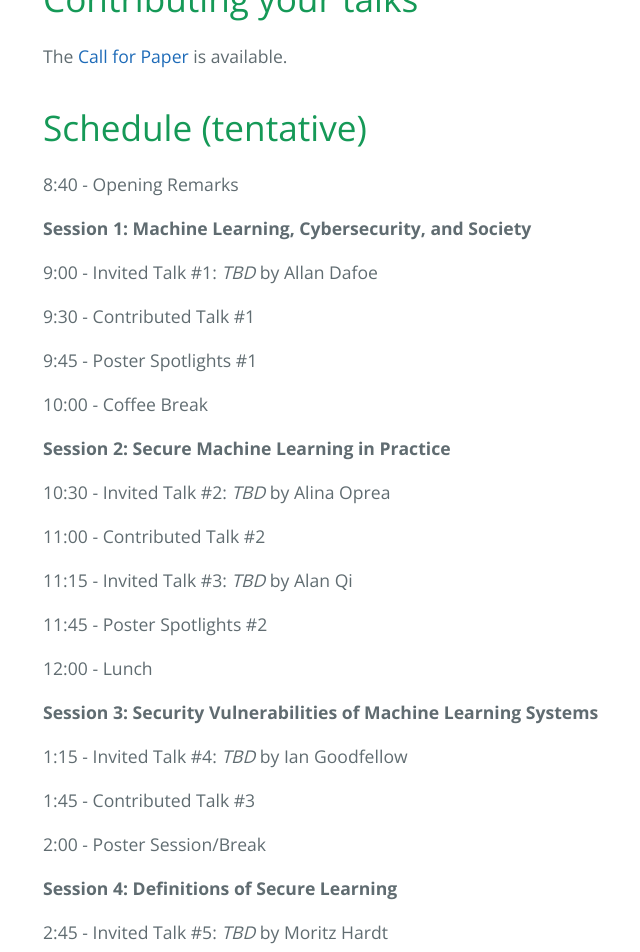
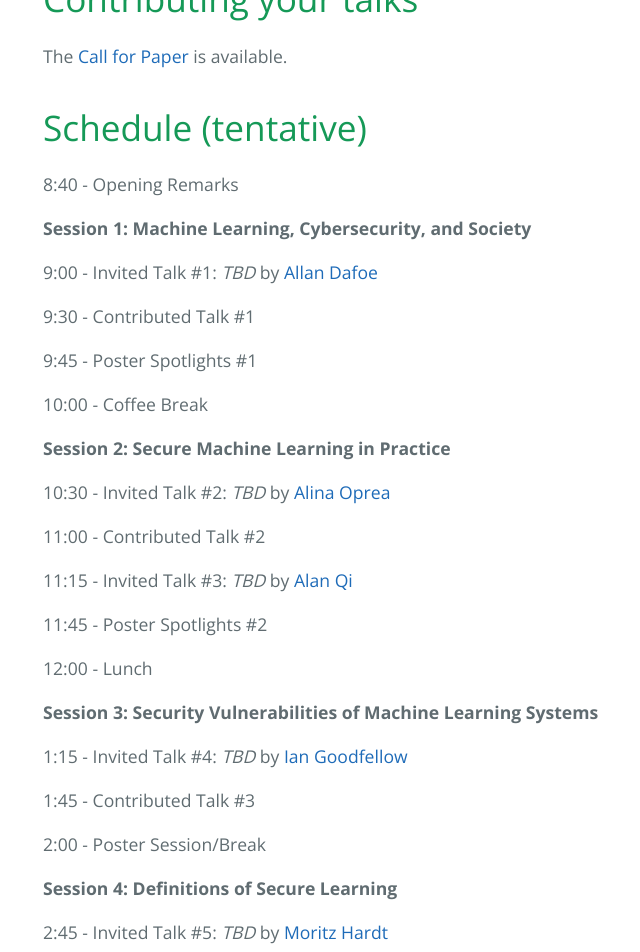
Before and after one commit to deep-learning-security/nips-workshop-2017, a Jekyll site: the page built from index.md, in a window 1280 px wide and 1400 px high, scrolled down 1505 px. Shown: the top 952 px of the window, without its empty margins (181-821 px from the left). Built offline with Jekyll 4.4.1, drawn with Linux system fonts in a browser that asks for light colours; some of the changed lines change nothing that is shown; some of the changed text lies outside the part shown.

Commit message:
add url to speakers

```diff
--- a/index.md
+++ b/index.md
@@ -94,7 +94,7 @@ The [Call for Paper](cfp.md) is available.
 
 **Session 1: Machine Learning, Cybersecurity, and Society**
 
-9:00 - Invited Talk #1: *TBD* by Allan Dafoe
+9:00 - Invited Talk #1: *TBD* by [Allan Dafoe](http://www.allandafoe.com)
 
 9:30 - Contributed Talk #1
 
@@ -104,11 +104,11 @@ The [Call for Paper](cfp.md) is available.
 
 **Session 2: Secure Machine Learning in Practice**
 
-10:30 - Invited Talk #2: *TBD* by Alina Oprea
+10:30 - Invited Talk #2: *TBD* by [Alina Oprea](http://www.ccs.neu.edu/home/alina/)
 
 11:00 - Contributed Talk #2
 
-11:15 - Invited Talk #3: *TBD* by Alan Qi
+11:15 - Invited Talk #3: *TBD* by [Alan Qi](https://www.cs.purdue.edu/homes/alanqi/)
 
 11:45 - Poster Spotlights #2
 
@@ -116,7 +116,7 @@ The [Call for Paper](cfp.md) is available.
 
 **Session 3: Security Vulnerabilities of Machine Learning Systems**
 
-1:15 - Invited Talk #4: *TBD* by Ian Goodfellow
+1:15 - Invited Talk #4: *TBD* by [Ian Goodfellow](https://research.google.com/pubs/105214.html)
 
 1:45 - Contributed Talk #3
 
@@ -124,7 +124,7 @@ The [Call for Paper](cfp.md) is available.
 
 **Session 4: Definitions of Secure Learning**
 
-2:45 - Invited Talk #5: *TBD* by Moritz Hardt
+2:45 - Invited Talk #5: *TBD* by [Moritz Hardt](http://mrtz.org/)
 
 3:15 - Contributed Talk #4
 
@@ -132,7 +132,7 @@ The [Call for Paper](cfp.md) is available.
 
 **Session 5: Verifying Machine Learning Code**
 
-4:00 - Invited Talk #7: *TBD* by Clark Barrett
+4:00 - Invited Talk #7: *TBD* by [Clark Barrett](http://theory.stanford.edu/~barrett/)
 
 
 # Organizer
```
